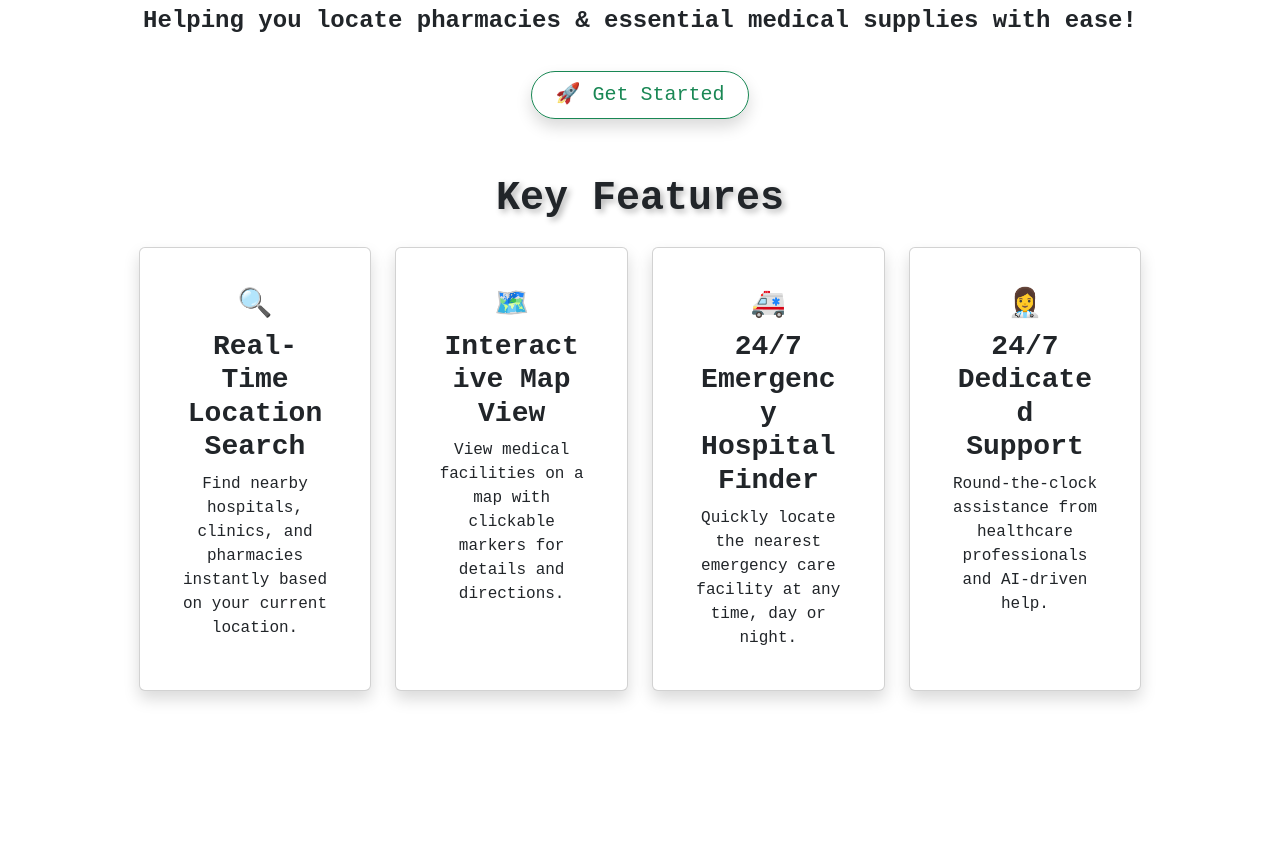
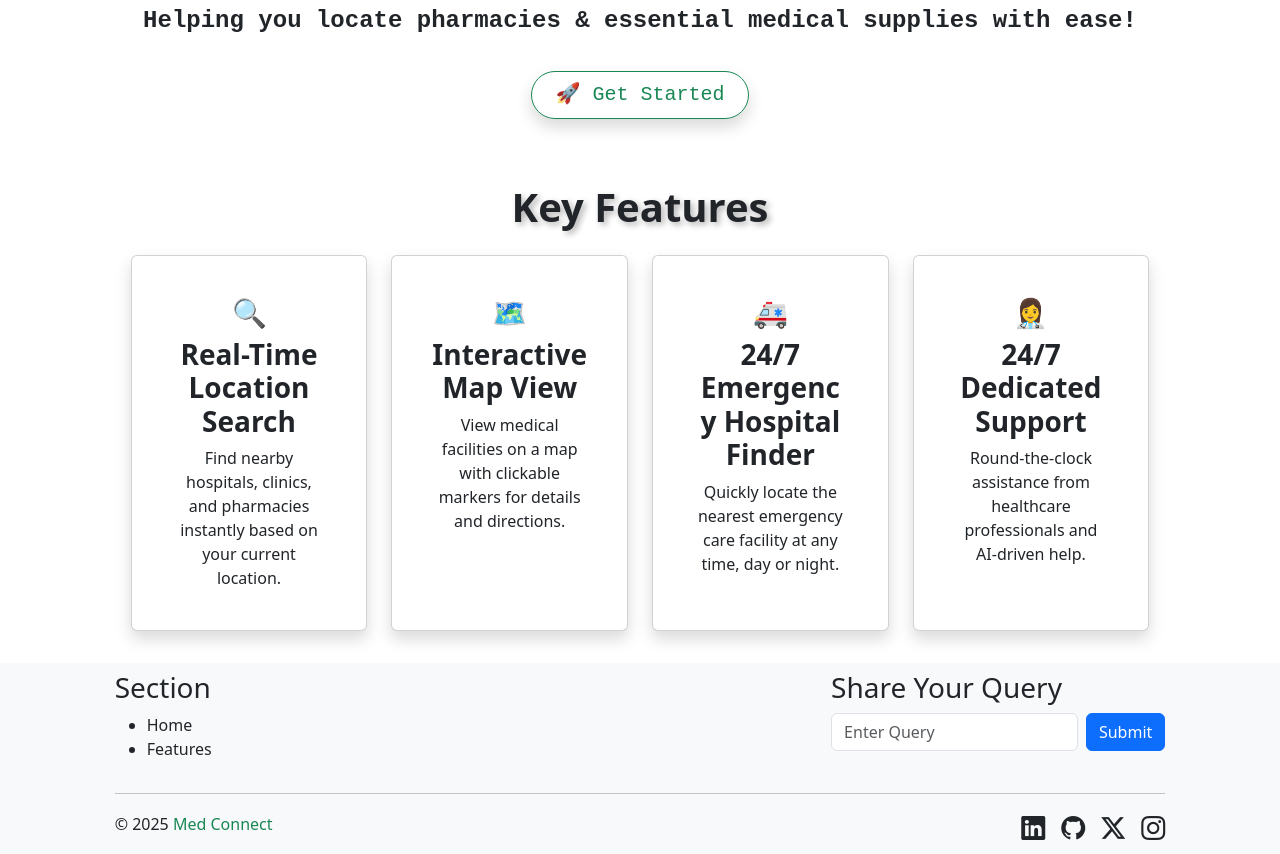
Before and after one commit to ruturajjadhav07/Med-Connect, a React (Vite) app: page / in a window 1280 px wide. Shown: the part 360-1214 px from the top of the page. Before the commit the page ends 1083 px from the top, so only its background shows below. Built offline with nearby package versions, Linux system fonts and the light colour scheme.

Commit message:
footer changed

```diff
--- a/src/Components/Features.jsx
+++ b/src/Components/Features.jsx
@@ -1,9 +1,10 @@
 import React from "react";
 import "bootstrap/dist/css/bootstrap.min.css";
-
+import Footer from "./Footer";
 const Features = () => {
   return (
-    <div className="container p-4">
+    <div>
+      <div className="container p-4 col-md-10">
         <h1
           className="text-center fw-bold m-4"
           style={{
@@ -48,8 +49,8 @@ const Features = () => {
                   24/7 Emergency Hospital Finder
                 </h3>
                 <p className="card-text">
-                Quickly locate the nearest emergency care facility at any time,
-                day or night.
+                  Quickly locate the nearest emergency care facility at any
+                  time, day or night.
                 </p>
               </div>
             </div>
@@ -68,6 +69,8 @@ const Features = () => {
           </div>
         </div>
       </div>
+      <Footer />
+    </div>
   );
 };
 
--- a/src/Components/Footer.jsx
+++ b/src/Components/Footer.jsx
@@ -5,18 +5,65 @@ import "bootstrap-icons/font/bootstrap-icons.css";
 const Footer = () => {
   const year = new Date().getFullYear();
   return (
-    <footer className="mt-auto py-3 text-center">
-      <hr className="m-0"/>
-      <div className="container d-flex justify-content-between">
-        <p className="mb-2">&copy; {year} <span className="text-success">Med Connect</span></p>
-        <div className="d-flex justify-content-center gap-3">
-          <a className="bi bi-linkedin  fs-4" href="#" aria-label="LinkedIn"></a>
-          <a className="bi bi-github  fs-4" href="#" aria-label="GitHub"></a>
-          <a className="bi bi-twitter-x  fs-4" href="#" aria-label="Twitter"></a>
-          <a className="bi bi-instagram  fs-4" href="#" aria-label="Instagram"></a>
+    <div className="bg-light mt-2">
+      <footer className="container col-md-10 p-2">
+        <div className="row">
+          <div className="col-md-8 d-flex">
+            <div className="col-md-6">
+              <h3>Section</h3>
+              <ul>
+                <li>Home</li>
+                <li>Features</li>
+              </ul>
+            </div>
+            {/* <div className="col-md-6"><h3>Section</h3></div> */}
+          </div>
+          <div className="col-md-4">
+            <h3>Share Your Query</h3>
+            <div className="d-flex gap-2">
+              <input
+                className="form-control"
+                placeholder="Enter Query"
+                type="text"
+              />
+              <button className="btn btn-primary">Submit</button>
+            </div>
+          </div>
         </div>
-      </div>
-    </footer>
+        <hr />
+        <div className="row align-items-center">
+          <div className="col-md-6 text-center text-md-start">
+            <p className="mb-2">
+              &copy; {year} <span className="text-success">Med Connect</span>
+            </p>
+          </div>
+          <div className="col-md-6 text-center text-md-end">
+            <div className="d-flex justify-content-center justify-content-md-end gap-3">
+              <a
+                className="bi bi-linkedin text-dark fs-4"
+                href="#"
+                aria-label="LinkedIn"
+              ></a>
+              <a
+                className="bi bi-github text-dark fs-4"
+                href="#"
+                aria-label="GitHub"
+              ></a>
+              <a
+                className="bi bi-twitter-x text-dark fs-4"
+                href="#"
+                aria-label="Twitter"
+              ></a>
+              <a
+                className="bi bi-instagram text-dark fs-4"
+                href="#"
+                aria-label="Instagram"
+              ></a>
+            </div>
+          </div>
+        </div>
+      </footer>
+    </div>
   );
 };
 
--- a/src/Components/Main.jsx
+++ b/src/Components/Main.jsx
@@ -1,7 +1,7 @@
 import React from "react";
 import "bootstrap/dist/css/bootstrap.min.css";
 import { useNavigate } from "react-router-dom";
-import Features from "./Features"
+import Features from "./Features";
 
 const Main = () => {
   let navigate = useNavigate();
@@ -12,6 +12,7 @@ const Main = () => {
   };
 
   return (
+    <div>
       <div
         className="container col-md-10 d-flex flex-column p-2"
         style={{ fontFamily: "monospace", marginTop: "30px" }}
@@ -40,7 +41,8 @@ const Main = () => {
           navigation.
           <br />
           <strong>
-          Helping you locate pharmacies & essential medical supplies with ease!
+            Helping you locate pharmacies & essential medical supplies with
+            ease!
           </strong>
         </p>
 
@@ -53,7 +55,9 @@ const Main = () => {
             🚀 Get Started
           </button>
         </div>
-      <Features/>
+
+      </div>
+      <Features />
     </div>
   );
 };
```
Lines whose indentation alone changed are shown as unchanged.
